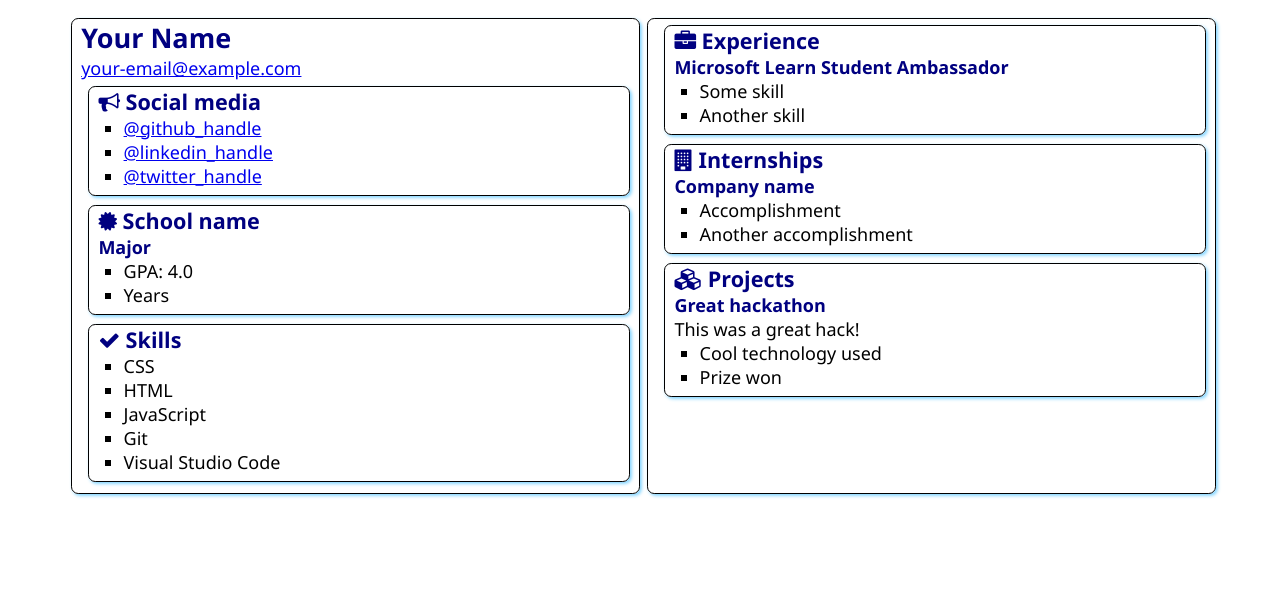
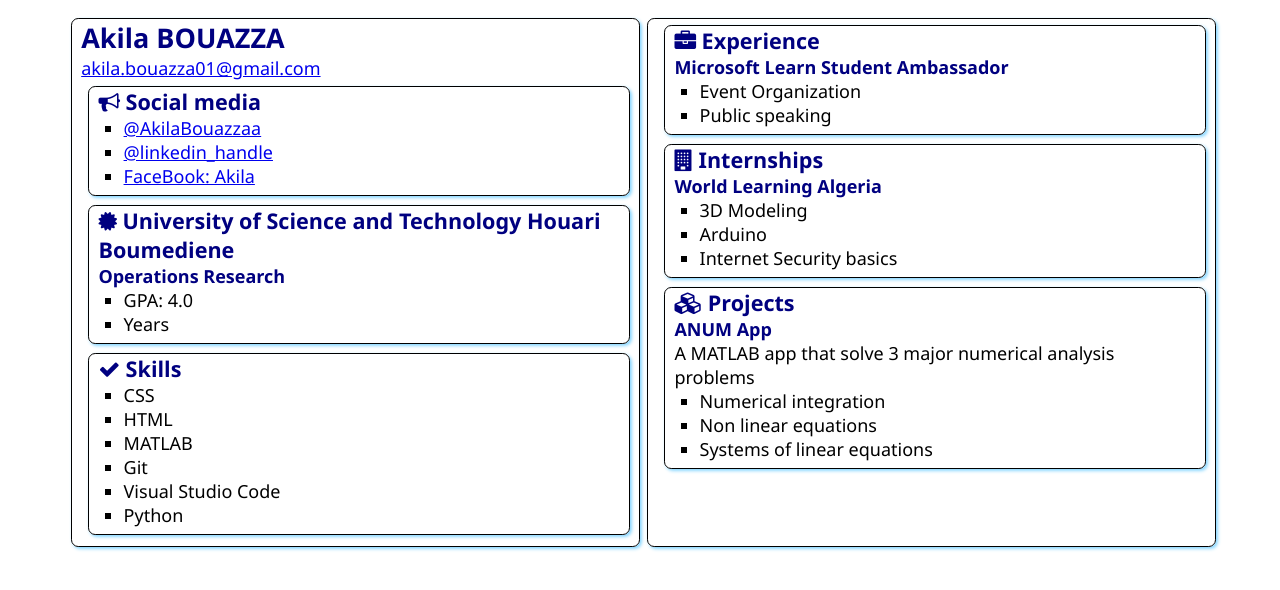
Before and after one commit to AkilaBouazzaa/-SATechnicalOnboarding, a plain HTML site: page src/index.html in a window 1280 px wide. Drawn offline with Linux system fonts and the light colour scheme.

Commit message:
Update index.html
Added my name and mail address

```diff
--- a/src/index.html
+++ b/src/index.html
@@ -12,8 +12,8 @@
 <body>
     <main>
         <article class="box">
-            <h1>Your Name</h1>
-            <div><a href="mailto:your.email@example.com">your-email@example.com</a></div>
+            <h1>Akila BOUAZZA</h1>
+            <div><a href="akila.bouazza01@gmail.com">akila.bouazza01@gmail.com</a></div>
 
             <section class="box">
                 <h2>
@@ -21,9 +21,9 @@
                     Social media
                 </h2>
                 <ul>
-                    <li><a href="https://github.com/<handle>">@github_handle</a></li>
-                    <li><a href="https://linkedin.com/in/<handle>">@linkedin_handle</a></li>
-                    <li><a href="https://twitter.com/<handle>">@twitter_handle</a></li>
+                    <li><a href="https://github.com/AkilaBouazzaa">@AkilaBouazzaa</a></li>
+                    <li><a href="https://www.linkedin.com/in/akila-bouazza/">@linkedin_handle</a></li>
+                    <li><a href="https://web.facebook.com/akilabouazza01/">FaceBook: Akila</a></li>
                 </ul>
             </section>
 
@@ -31,9 +31,9 @@
                 <div class="education">
                     <h2>
                         <i class="fa fa-certificate" aria-hidden="true"></i>
-                        School name
+                        University of Science and Technology Houari Boumediene
                     </h2>
-                    <h3>Major</h3>
+                    <h3>Operations Research</h3>
                     <ul>
                         <li>GPA: 4.0</li>
                         <li>Years</li>
@@ -49,9 +49,10 @@
                 <ul>
                     <li>CSS</li>
                     <li>HTML</li>
-                    <li>JavaScript</li>
+                    <li>MATLAB</li>
                     <li>Git</li>
                     <li>Visual Studio Code</li>
+                    <li>Python</li>
                 </ul>
             </section>
         </article>
@@ -63,8 +64,8 @@
                 </h2>
                 <h3>Microsoft Learn Student Ambassador</h3>
                 <ul>
-                    <li>Some skill</li>
-                    <li>Another skill</li>
+                    <li>Event Organization</li>
+                    <li>Public speaking</li>
                 </ul>
             </section>
             <section class="box">
@@ -73,10 +74,11 @@
                     Internships
                 </h2>
 
-                <h3>Company name</h3>
+                <h3>World Learning Algeria</h3>
                 <ul>
-                    <li>Accomplishment</li>
-                    <li>Another accomplishment</li>
+                    <li>3D Modeling</li>
+                    <li>Arduino</li>
+                    <li>Internet Security basics</li>
                 </ul>
             </section>
             <section class="box">
@@ -85,11 +87,12 @@
                     Projects
                 </h2>
 
-                <h3>Great hackathon</h3>
-                <div>This was a great hack!</div>
+                <h3>ANUM App</h3>
+                <div>A MATLAB app that solve 3 major numerical analysis problems </div>
                 <ul>
-                    <li>Cool technology used</li>
-                    <li>Prize won</li>
+                    <li>Numerical integration </li>
+                    <li>Non linear equations</li>
+                    <li>Systems of linear equations</li>
                 </ul>
             </section>
         </article>
```
